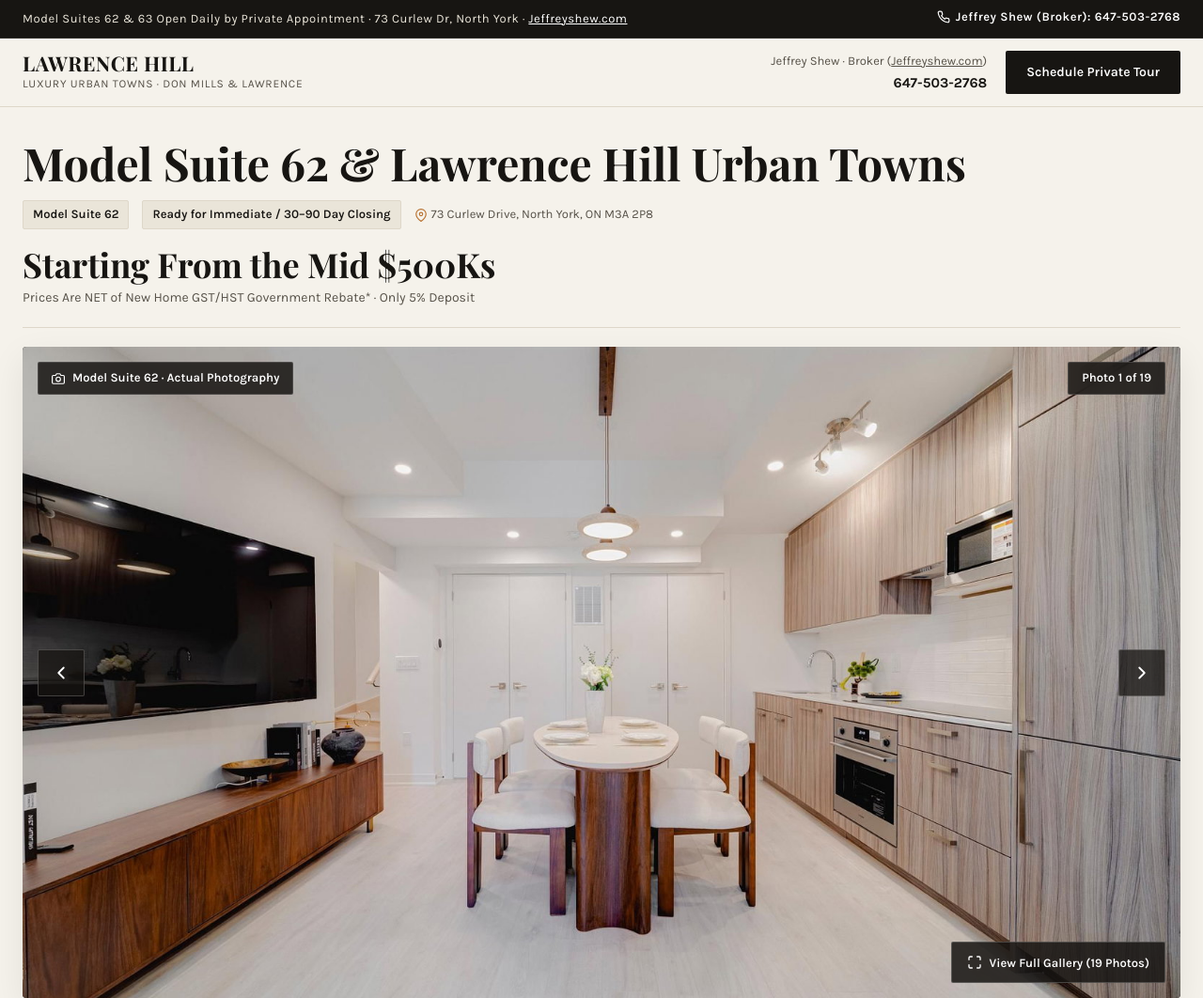
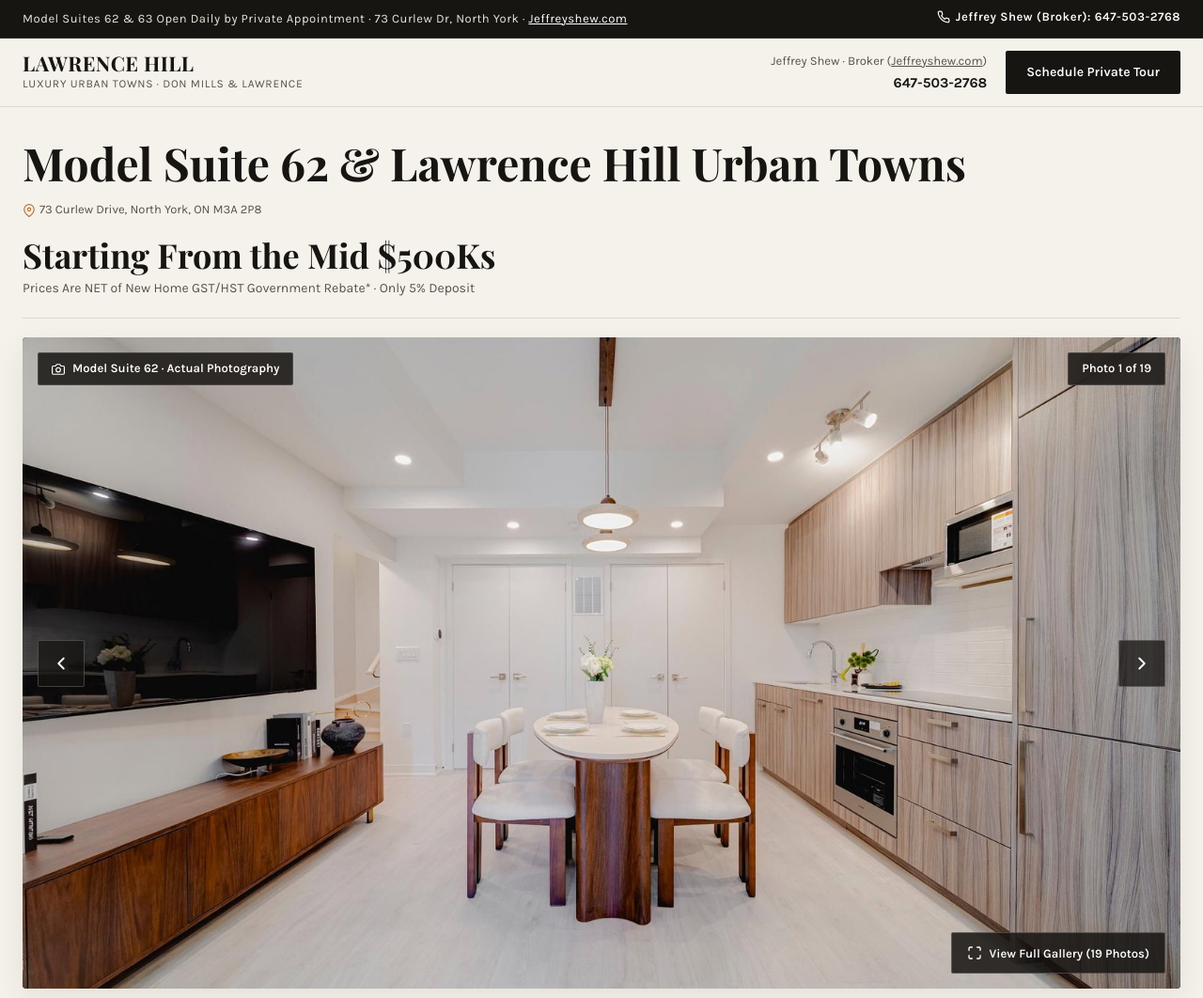
Before and after one commit to fko-job/lawrence-hill-landing, a website: page public/index.html in a window 1280 px wide. Shown: the top 1062 px of the page at 94% size. Drawn offline with nearby package versions, Linux system fonts and the light colour scheme; a web font is replaced by a local one.

Commit message:
refactor(hero): remove redundant editorial badges from headline

```diff
--- a/public/index.html
+++ b/public/index.html
@@ -177,8 +177,6 @@
       <div class="container">
         <h1 id="property-heading" class="property-title">Model Suite 62 &amp; Lawrence Hill Urban Towns</h1>
         <div class="listing-meta-strip">
-          <span class="meta-tag">Model Suite 62</span>
-          <span class="meta-tag">Ready for Immediate / 30&ndash;90 Day Closing</span>
           <span class="meta-address">
             <svg width="14" height="14" viewBox="0 0 24 24" fill="none" stroke="currentColor" stroke-width="2" stroke-linecap="round" stroke-linejoin="round" aria-hidden="true" style="vertical-align: -2px; margin-right: 4px; color: #b87333;"><path d="M21 10c0 7-9 13-9 13s-9-6-9-13a9 9 0 0 1 18 0z"></path><circle cx="12" cy="10" r="3"></circle></svg>
             73 Curlew Drive, North York, ON M3A 2P8
--- a/public/styles.css
+++ b/public/styles.css
@@ -214,14 +214,6 @@ img {
   align-items: center;
   color: var(--color-ink-muted);
 }
-.meta-tag {
-  background: var(--color-surface-subtle);
-  color: var(--color-ink);
-  font-weight: 600;
-  padding: 4px 10px;
-  border-radius: var(--radius-xs);
-  border: 1px solid var(--color-border);
-}
 .property-title {
   font-family: var(--font-serif);
   font-size: clamp(2rem, 4vw, 3rem);
```
